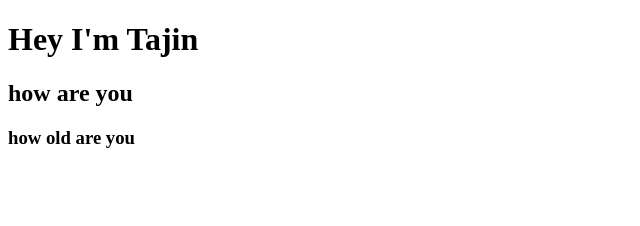
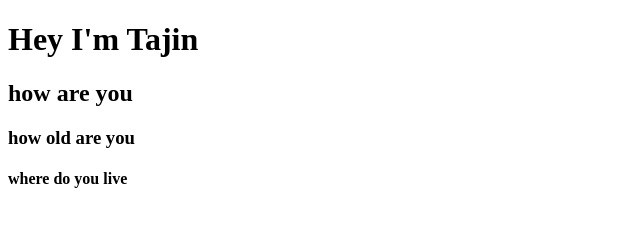
Before and after one commit to tajinchoudhury/freshiewebsite, a plain HTML site: page index.htm in a window 1280 px wide. Shown: the whole page, without its empty margins (0-640 px from the left). Drawn offline with Linux system fonts and the light colour scheme.

Commit message:
added h4 header

```diff
--- a/index.htm
+++ b/index.htm
@@ -10,5 +10,6 @@
     <h1>Hey I'm Tajin</h1>
     <h2> how are you</h2>
     <h3>how old are you</h3>
+    <h4>where do you live</h4>
 </body>
 </html>
```
